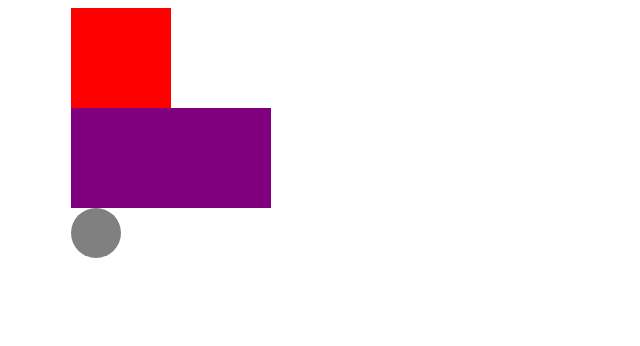
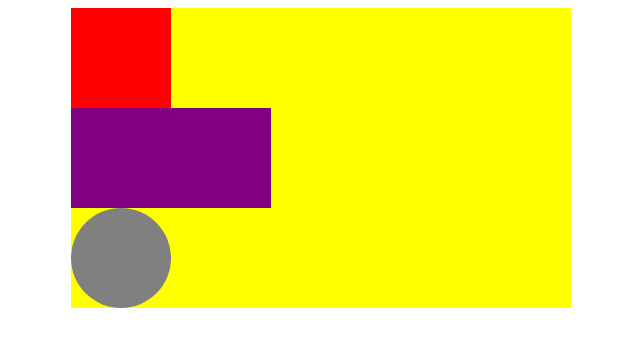
Before and after one commit to BethMwangi/shapes-, a plain HTML site: page index.html in a window 1280 px wide. Shown: the whole page, without its empty margins (319-959 px from the left). Drawn offline with Linux system fonts and the light colour scheme.

Commit message:
modifying triangle's shape

```diff
--- a/css/main.css
+++ b/css/main.css
@@ -2,25 +2,24 @@
     width: 500px;
     height: auto;
     margin: 0 auto;
+    background: yellow;
 }
 #triangle {
     width: 0;
     height: 0;
-    border-bottom: 60px;
-    border-right: 35px;
-    border-left: 35px;
-    border-right: 35px;
+    border-bottom: 100px;
+    border-right: 50 px;
+    border-left: 50 px;
     background-color: blue;
 }
 #circle {
-    border-radius: 100%;
-    width: 50px;
-    height: 50px;
-    -webkit-border-radius: 25px;
-    -moz-border-radius: 25px;
-    border-radius: 25px;
-    border-right: 35px;
-    background-color: grey;
+    width: 100px;
+    height: 100px;
+    background: red;
+    -moz-border-radius: 50px;
+    -webkit-border-radius: 50px;
+    border-radius: 50px;
+    background: grey;
 }
 #square {
     width: 100px;
```
